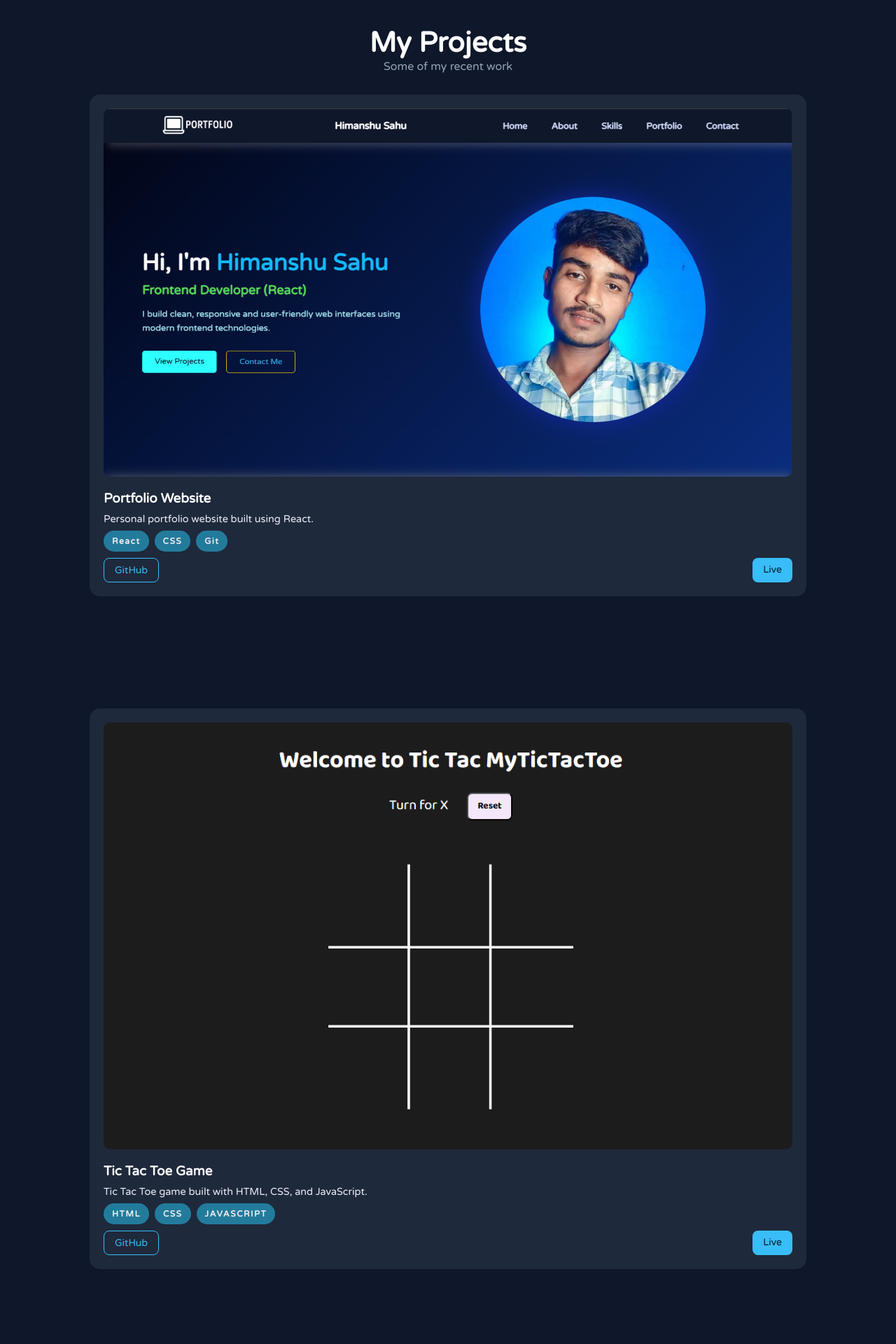
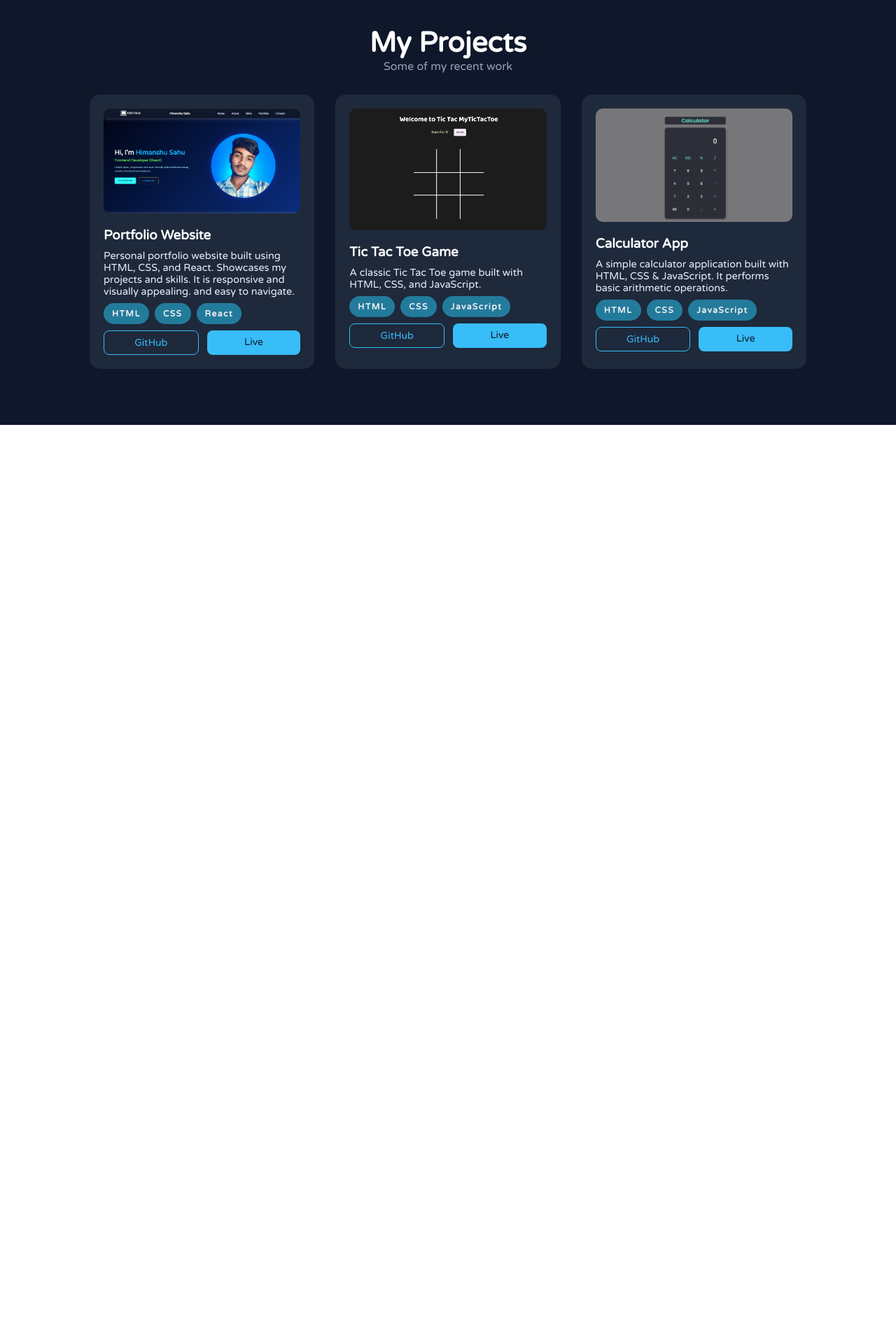
Before and after one commit to himanshu928/Portfolio-, a React (Vite) app: page / in a window 1280 px wide. Shown: the part 1340-3260 px from the top of the page at 70% size. After the commit the page ends 1947 px from the top, so only its background shows below. Built offline with nearby package versions, Linux system fonts and the light colour scheme.

Commit message:
mod: Modified some components

```diff
--- a/src/components/Projects.css
+++ b/src/components/Projects.css
@@ -28,19 +28,27 @@
   border-radius: 15px;
   padding: 20px;
   transition: 0.3s ease;
-  ;
+  max-width: 380px;
+  height: auto;
+  transition: transform 0.4s ease, box-shadow 0.4s ease;
+
 }
 
 .project-card:hover {
-  transform: translateY(-10px);
-  box-shadow: 0 20px 40px rgba(132, 131, 131, 0.4);
+   border: 1px solid #38bdf8;
+  transform: translateY(-10px) scale(1.02);
+  box-shadow: 0 20px 40px rgba(0, 0, 0, 0.4);
 }
 
 .project-card img {
   width: 100%;
   border-radius: 10px;
   height: auto;
+    transition: transform 0.4s ease;
 
+}
+.project-card img:hover {
+  transform: scale(1.05);
 }
 
 .project-card h3 {
@@ -68,6 +76,8 @@
   display: flex;
   justify-content: space-between;
   margin-top: 15px;
+  display: flex;
+  gap: 12px;
 }
 
 .project-links a {
@@ -75,6 +85,8 @@
   padding: 8px 15px;
   border-radius: 8px;
   font-size: 14px;
+  flex: 1;
+  text-align: center;
 }
 
 .project-links .first-link:hover {
@@ -97,3 +109,11 @@
   background: #38bdf8;
   color: #0f172a;
 }
+
+
+
+@media (max-width: 768px) {
+  .projects-grid {
+    grid-template-columns: 1fr;
+  }
+}
--- a/src/components/Projects.jsx
+++ b/src/components/Projects.jsx
@@ -3,84 +3,72 @@ import tictactoe from "../assets/tictactoe8090.png";
 import calculator from "../assets/calculator8090.png";
 import portfolio from "../assets/project1.png";
 
-const Projects = () => {
+const projectsData = [
+  {
+    id: 1,
+    title: "Portfolio Website",
+    description:
+      "Personal portfolio website built using HTML, CSS, and React. Showcases my projects and skills. It is responsive and visually appealing. and easy to navigate.",
+    image: portfolio,
+    tech: ["HTML", "CSS", "React"],
+    github: "https://github.com/himanshu928/Portfolio-",
+    live: "https://bucolic-centaur-5e3546.netlify.app/",
+  },
+  {
+    id: 2,
+    title: "Tic Tac Toe Game",
+    description:
+      "A classic Tic Tac Toe game built with HTML, CSS, and JavaScript.",
+    image: tictactoe,
+    tech: ["HTML", "CSS", "JavaScript"],
+    github: "https://github.com/himanshu928/Tic-tac-toe-game",
+    live: "https://tictactoe8090.netlify.app/",
+  },
+  {
+    id: 3,
+    title: "Calculator App",
+    description:
+      "A simple calculator application built with HTML, CSS & JavaScript. It performs basic arithmetic operations.",
+    image: calculator,
+    tech: ["HTML", "CSS", "JavaScript"],
+    github: "https://github.com/himanshu928/Calculator-Project",
+    live: "https://calulator8090.netlify.app/",
+  },
+];
+
+const Projects = ({ project }) => {
   return (
     <>
       <section className="projects" id="projects">
         <h2 className="section-title">My Projects</h2>
-      <p className="section-subtitle">
-        Some of my recent work
-      </p>
+        <p className="section-subtitle">Some of my recent work</p>
 
         <div className="projects-grid">
-        <div className="project-card">
-          <img src={portfolio} alt="Project" />
+          {projectsData.map((project) => (
+            <div className="project-card" key={project.id}>
+              <img src={project.image} alt={project.title} />
 
-          <h3>Portfolio Website</h3>
-          <p>
-            Personal portfolio website built using React.
-          </p>
+              <h3>{project.title}</h3>
+              <p>{project.description}</p>
 
               <div className="tech-stack">
-            <span>React</span>
-            <span>CSS</span>
-            <span>Git</span>
+                {project.tech.map((tech, index) => (
+                  <span key={index}>{tech}</span>
+                ))}
               </div>
 
               <div className="project-links">
-            <a href="https://github.com/himanshu928" target="_blank" className="first-link">GitHub</a>
-            <a href="https://bucolic-centaur-5e3546.netlify.app/" target="_blank" className="live-link">Live</a>
+                <a href={project.github} target="_blank" className="first-link">
+                  GitHub
+                </a>
+                <a href={project.live} target="_blank" className="live-link">
+                  Live
+                </a>
               </div>
             </div>
+          ))}
         </div>
       </section>
-
-      <div className="projects-grid projects ">
-        <div className="project-card">
-          <img src={tictactoe} alt="Project" />
-
-          <h3>Tic Tac Toe Game</h3>
-          <p>
-            Tic Tac Toe game built with HTML, CSS, and JavaScript.
-          </p>
-
-          <div className="tech-stack">
-            <span>HTML</span>
-            <span>CSS</span>
-            <span>JAVASCRIPT</span>
-          </div>
-
-          <div className="project-links">
-            <a href="https://github.com/himanshu928/Tic-tac-toe-game" target="_blank" className="first-link">GitHub</a>
-            <a href="https://tictactoe8090.netlify.app/" target="_blank" className="live-link">Live</a>
-          </div>
-        </div>
-      </div>
-
-
-      <div className="projects-grid projects ">
-        <div className="project-card">
-          <img src={calculator} alt="Project" />
-
-          <h3>Calculator App</h3>
-          <p>
-            Calculator app built with HTML, CSS, and JavaScript.
-          </p>
-
-          <div className="tech-stack">
-            <span>HTML</span>
-            <span>CSS</span>
-            <span>JAVASCRIPT</span>
-          </div>
-
-          <div className="project-links">
-            <a href="https://github.com/himanshu928/Calculator-Project" target="_blank" className="first-link">GitHub</a>
-            <a href="https://calulator8090.netlify.app/" target="_blank" className="live-link">Live</a>
-          </div>
-        </div>
-      </div>
-
-
     </>
   );
 };
```
Lines whose indentation alone changed are shown as unchanged.
